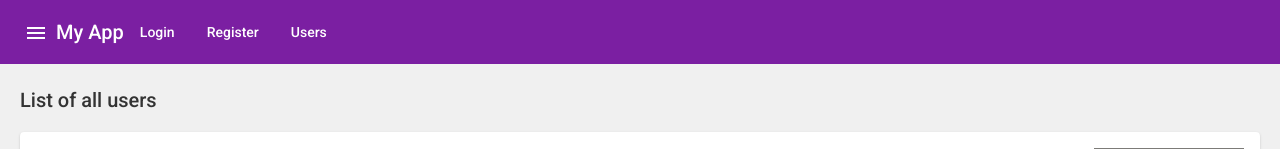
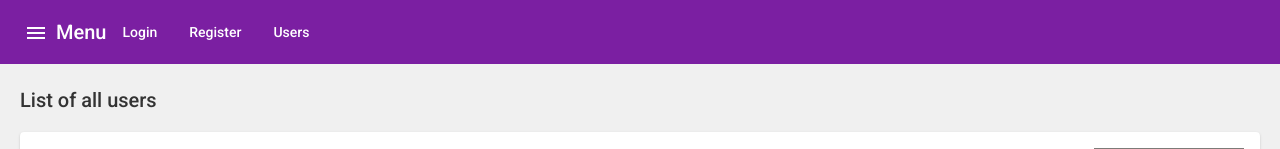
Before and after one commit to NeerajVishwasrao/user-management-system, an Angular app: page / in a window 1280 px wide. Shown: the top 149 px of the page. Built offline with nearby package versions, Linux system fonts and the light colour scheme.

Commit message:
ui updated

```diff
--- a/src/app/app.component.html
+++ b/src/app/app.component.html
@@ -2,7 +2,7 @@
   <button mat-icon-button (click)="toggleSideBar()">
     <mat-icon>menu</mat-icon>
   </button>
-  <span>My App</span>
+  <span>Menu</span>
   <span class="spacer"></span>
   <button mat-button>Login</button>
   <button mat-button>Register</button>
```
